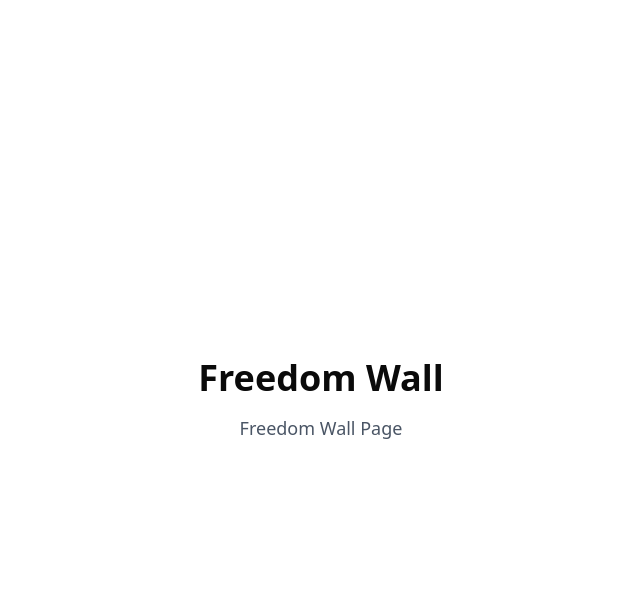
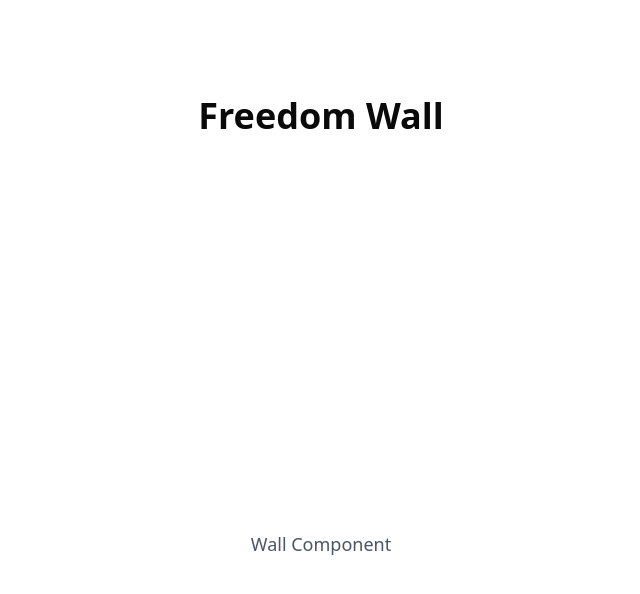
Before and after one commit to yanicells/UniSort, a Next.js app: page /freedom-wall in a window 1280 px wide. Shown: the top 594 px of the page, without its empty margins (319-959 px from the left). Built offline with nearby package versions, Linux system fonts and the light colour scheme.

Commit message:
add components

```diff
--- a/app/(app)/freedom-wall/page.tsx
+++ b/app/(app)/freedom-wall/page.tsx
@@ -1,8 +1,10 @@
+import Wall from "@/components/freedom-wall/wall";
+
 export default function FreedomWall() {
   return (
     <main className="flex min-h-screen flex-col items-center justify-center p-24">
       <h1 className="text-4xl font-bold">Freedom Wall</h1>
-      <p className="mt-4 text-lg text-gray-600">Freedom Wall Page</p>
+      <Wall></Wall>
     </main>
   );
 }
--- /dev/null
+++ b/components/freedom-wall/wall.tsx
@@ -0,0 +1,7 @@
+export default function Wall() {
+  return (
+    <main className="flex min-h-screen flex-col items-center justify-center p-24">
+      <p className="mt-4 text-lg text-gray-600">Wall Component</p>
+    </main>
+  );
+}
```
